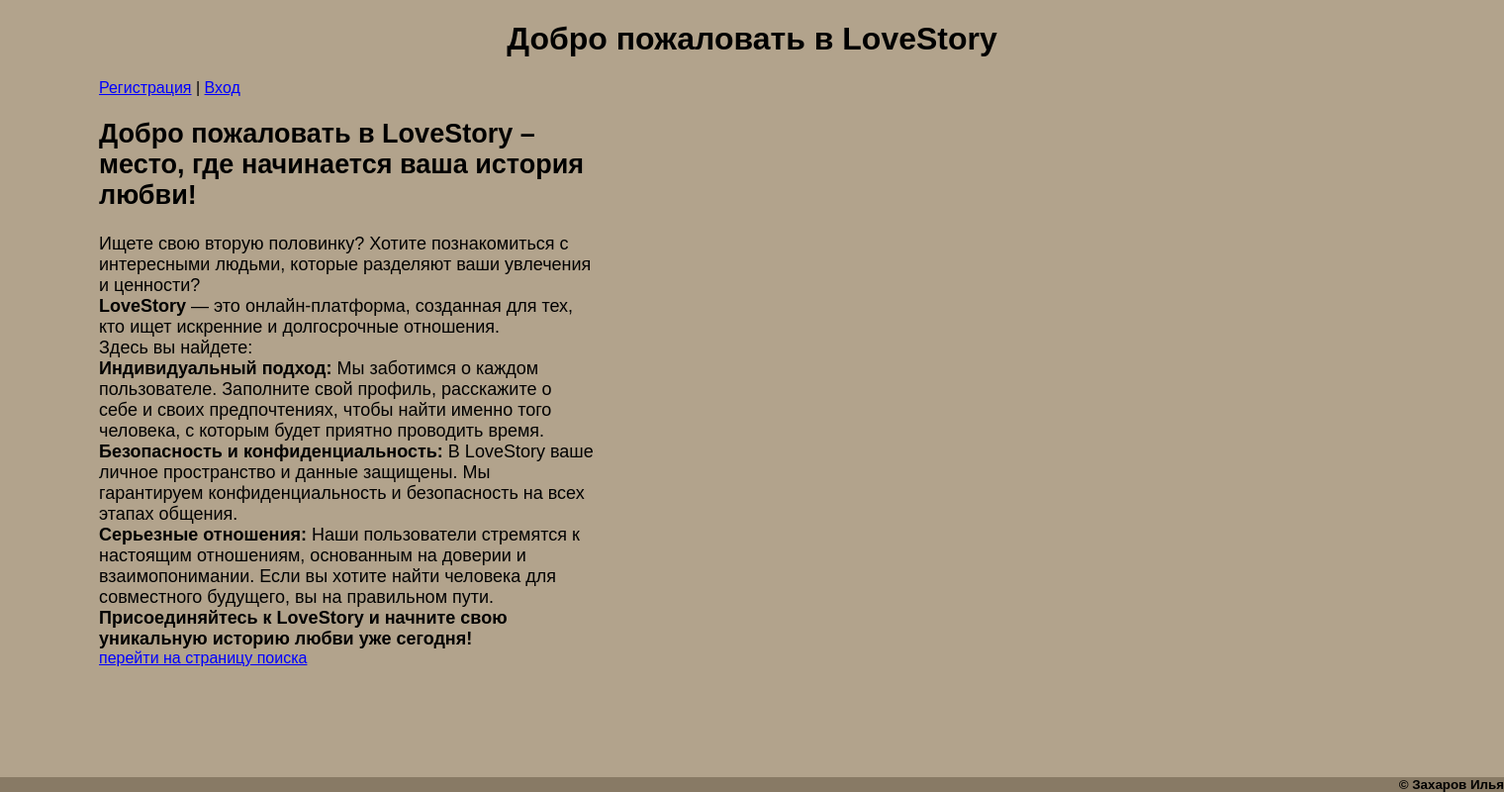
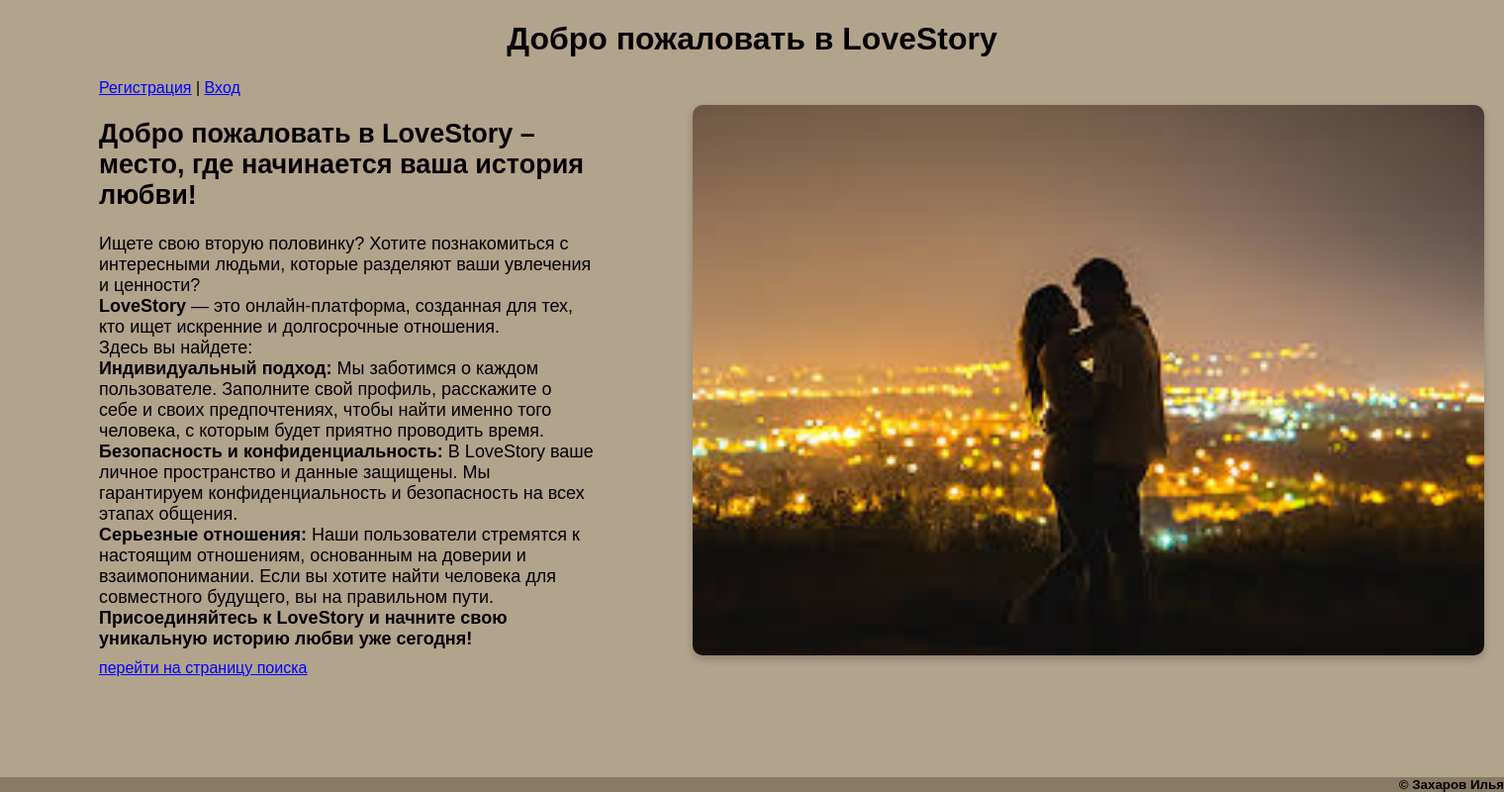
Before and after one commit to Zaxaroov/rgz_web, a Flask app: page /rgz/ in a window 1520 px wide. Shown: the whole page at 99% size. Run offline with Flask 3, Linux system fonts and the light colour scheme; some libraries are stand-ins or nearby versions.

Commit message:
внесение правок

```diff
--- a/templates/rgz.html
+++ b/templates/rgz.html
@@ -24,6 +24,9 @@
         Если вы хотите найти человека для совместного будущего, вы на правильном пути.<br>
         <b>Присоединяйтесь к LoveStory и начните свою уникальную историю любви уже сегодня!</b>
     </div>
+    <div class="image-container">
+        <img src="{{ url_for('static', filename='images/love_story.jpg') }}" alt="LoveStory" width="800">
+    </div>
     <div>
         <a href="{{ url_for('rgz.search') }}">перейти на страницу поиска</a>
     </div>
```
